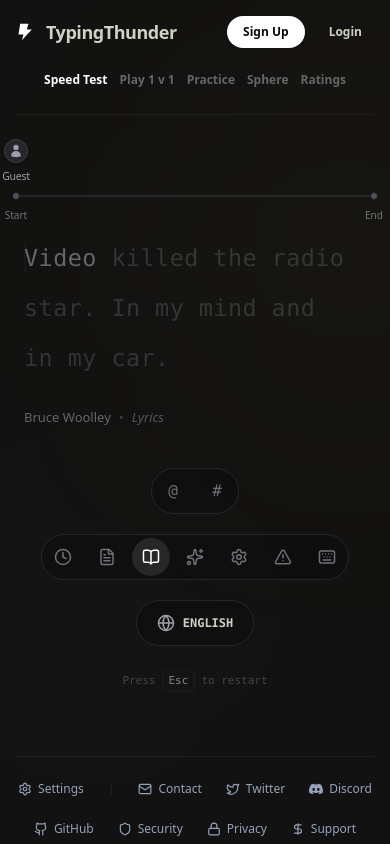
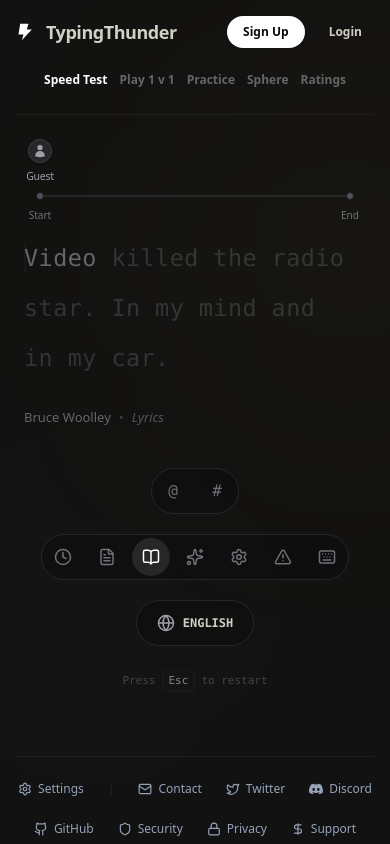
Before and after one commit to rahulkumar900/TypingMaster, a Next.js app: page / in a window 390 px wide. Built offline with nearby package versions, Linux system fonts and the light colour scheme.

Commit message:
fix(ui): Add horizontal padding to progress bar on mobile screens

```diff
--- a/src/components/views/speed-test-view.tsx
+++ b/src/components/views/speed-test-view.tsx
@@ -337,7 +337,7 @@
         <div className="flex flex-col items-center flex-1 animate-fadeIn w-full min-h-0 py-8">
 
           {/* Progress Track */}
-          <div className="w-full max-w-[800px] mx-auto mb-auto select-none shrink-0">
+          <div className="w-full max-w-[800px] mx-auto mb-auto select-none shrink-0 px-6 sm:px-0">
             <div className="relative w-full">
             {/* The floating user card */}
             <div
```
